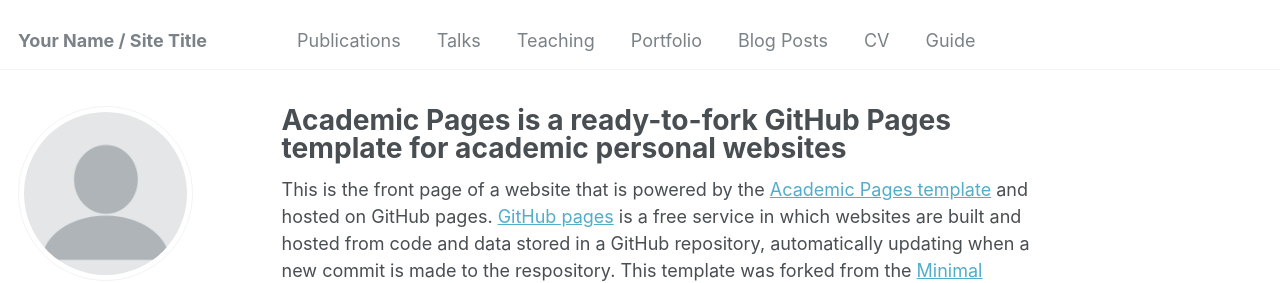
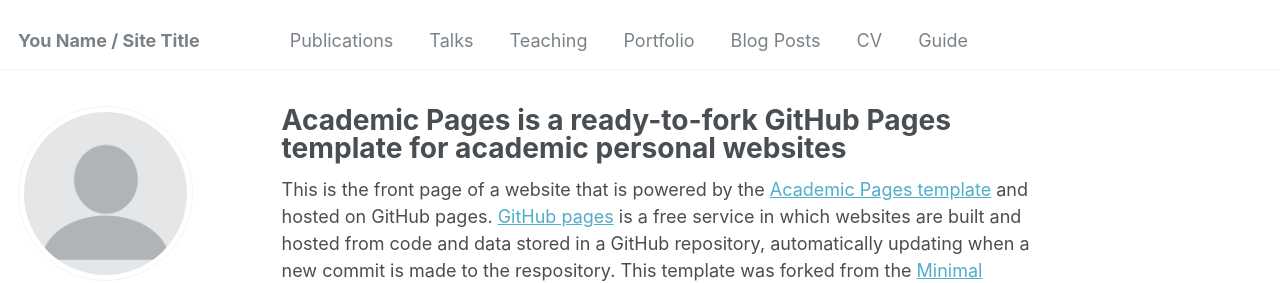
Before and after one commit to csus-arc/csus-arc.github.io, a Jekyll site: the page built from _pages/about.md, in a window 1280 px wide. Shown: the top 283 px of the page. Built offline with Jekyll 4.4.1, drawn with Linux system fonts in a browser that asks for light colours; some web fonts are replaced.

Commit message:
Update _config.yml

```diff
--- a/_config.yml
+++ b/_config.yml
@@ -8,7 +8,7 @@
 
 # Basic Site Settings
 locale                   : "en-US"
-title                    : "Your Name / Site Title"
+title                    : "You Name / Site Title"
 title_separator          : "-"
 name                     : &name "Your Name"
 description              : &description "personal description"
```
